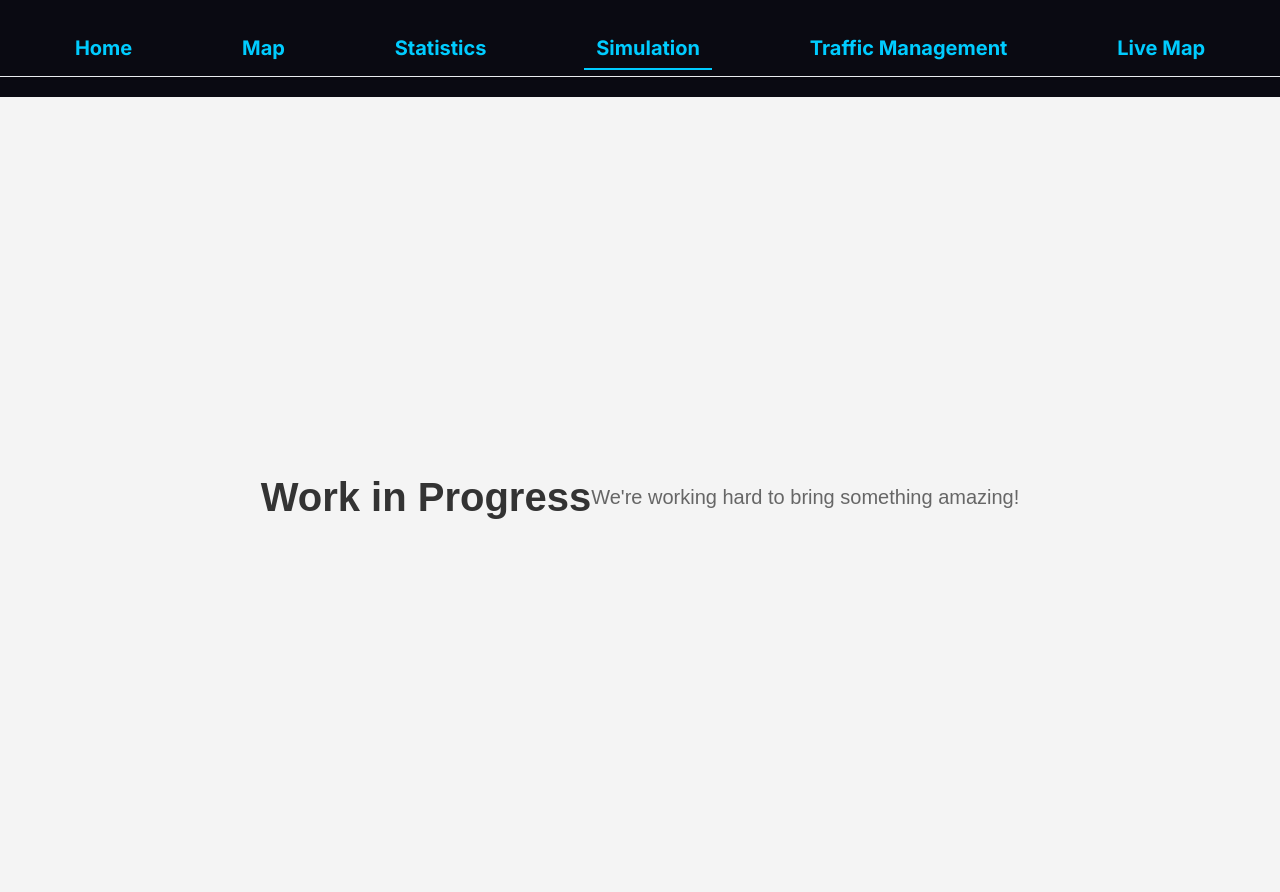
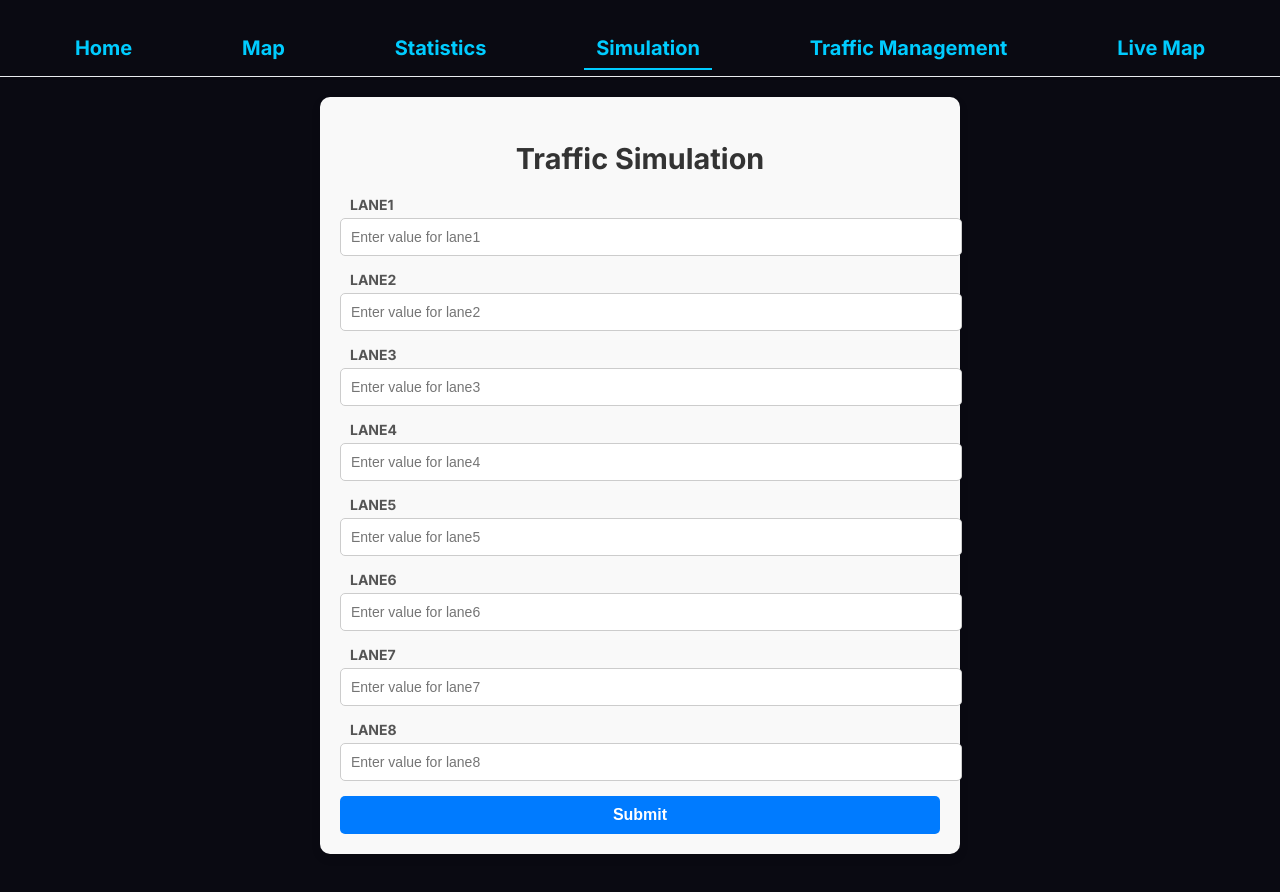
Before and after one commit to momed-0/traffic-management-project, a React (Create React App) app: page /simulation in a window 1280 px wide. Shown: the top 892 px of the page. Built offline with nearby package versions, Linux system fonts and the light colour scheme; no server answers; the HTML template or start-up script is replaced by a standard one.

Commit message:
Added simulation form

```diff
--- a/src/App.js
+++ b/src/App.js
@@ -9,7 +9,7 @@ import WorkInProgress from "./components/workInProgress";
 import ProgressBar from "./components/ProgressBar/progressBar";
 import AnimatedSection from "./components/AnimatedSection/animatedSection";
 import TrafficStatistics from "./components/TrafficStatistics/TrafficStatistics";
-
+import SimulationForm from "./components/Simulation/simulation";
 const App = () => {
   const [data, setData] = useState(initData);
   const [loading, setLoading] = useState(false);
@@ -149,7 +149,7 @@ const App = () => {
                 path="/simulation"
                 element={
                   <AnimatedSection>
-                    <WorkInProgress />
+                    <SimulationForm />
                   </AnimatedSection>
                 }
               />
--- /dev/null
+++ b/src/components/Simulation/simulation.css
@@ -0,0 +1,126 @@
+.simulation-form-container {
+  width: 90%;
+  max-width: 600px;
+  margin: 20px auto;
+  padding: 20px;
+  background: #f9f9f9;
+  border-radius: 10px;
+  box-shadow: 0 4px 10px rgba(0, 0, 0, 0.1);
+  text-align: center;
+}
+
+.simulation-form-container h2 {
+  margin-bottom: 20px;
+  color: #333;
+}
+
+.simulation-form {
+  display: flex;
+  flex-direction: column;
+  gap: 15px;
+}
+
+.form-group {
+  display: flex;
+  flex-direction: column;
+  align-items: flex-start;
+}
+
+.form-group label {
+  font-size: 14px;
+  font-weight: bold;
+  margin-bottom: 5px;
+  color: #555;
+}
+
+.form-group input {
+  width: 100%;
+  padding: 10px;
+  font-size: 14px;
+  border: 1px solid #ccc;
+  border-radius: 5px;
+  outline: none;
+  transition: border-color 0.3s ease;
+}
+
+.form-group input:focus {
+  border-color: #007bff;
+  box-shadow: 0 0 5px rgba(0, 123, 255, 0.5);
+}
+
+.submit-button {
+  padding: 10px 20px;
+  font-size: 16px;
+  font-weight: bold;
+  color: #fff;
+  background-color: #007bff;
+  border: none;
+  border-radius: 5px;
+  cursor: pointer;
+  transition: background-color 0.3s ease;
+}
+
+.submit-button:hover {
+  background-color: #0056b3;
+}
+
+.submit-button:disabled {
+  background-color: #ccc;
+  cursor: not-allowed;
+}
+
+.error-message {
+  margin-top: 20px;
+  color: red;
+  font-weight: bold;
+}
+
+.result-modal {
+  position: fixed;
+  top: 0;
+  left: 0;
+  width: 100%;
+  height: 100%;
+  background: rgba(0, 0, 0, 0.5);
+  display: flex;
+  justify-content: center;
+  align-items: center;
+  z-index: 1000;
+}
+
+.result-modal-content {
+  background: #fff;
+  padding: 20px;
+  border-radius: 10px;
+  width: 90%;
+  max-width: 500px;
+  text-align: center;
+  position: relative;
+}
+
+.result-modal-content h3 {
+  margin-bottom: 20px;
+}
+
+.result-modal-content pre {
+  text-align: left;
+  background: #f4f4f4;
+  padding: 10px;
+  border-radius: 5px;
+  overflow-x: auto;
+}
+
+.close-button {
+  position: absolute;
+  top: 10px;
+  right: 10px;
+  background: none;
+  border: none;
+  font-size: 20px;
+  cursor: pointer;
+  color: #333;
+}
+
+.close-button:hover {
+  color: red;
+}
--- /dev/null
+++ b/src/components/Simulation/simulation.jsx
@@ -0,0 +1,105 @@
+import React, { useState } from "react";
+import "./simulation.css";
+
+const SimulationForm = () => {
+  const [formData, setFormData] = useState({
+    lane1: "",
+    lane2: "",
+    lane3: "",
+    lane4: "",
+    lane5: "",
+    lane6: "",
+    lane7: "",
+    lane8: "",
+  });
+
+  const [result, setResult] = useState(null);
+  const [loading, setLoading] = useState(false);
+  const [error, setError] = useState(null);
+
+  const handleChange = (e) => {
+    const { name, value } = e.target;
+    setFormData({ ...formData, [name]: value === "" ? "" : Number(value) });
+  };
+
+  const handleSubmit = async (e) => {
+    e.preventDefault();
+    setLoading(true);
+    setError(null);
+
+    try {
+      const response = await fetch("https://xgboost-flask-server.onrender.com/predict", {
+        method: "POST",
+        headers: { "Content-Type": "application/json" },
+        body: JSON.stringify(formData),
+      });
+
+      if (!response.ok) {
+        throw new Error(`HTTP error! Status: ${response.status}`);
+      }
+
+      const data = await response.json();
+      setResult(data);
+    } catch (err) {
+      setError("Failed to fetch prediction. Please try again.");
+    } finally {
+      setLoading(false);
+    }
+  };
+
+  const handleCloseResult = () => {
+    setResult(null); // Close the result window
+    setFormData({
+      lane1: "",
+      lane2: "",
+      lane3: "",
+      lane4: "",
+      lane5: "",
+      lane6: "",
+      lane7: "",
+      lane8: "",
+    }); // Clear the form inputs
+  };
+
+  return (
+    <div className="simulation-form-container">
+      <h2>Traffic Simulation</h2>
+      <form onSubmit={handleSubmit} className="simulation-form">
+        {Object.keys(formData).map((lane, index) => (
+          <div key={index} className="form-group">
+            <label htmlFor={lane}>{lane.toUpperCase()}</label>
+            <input
+              type="number"
+              id={lane}
+              name={lane}
+              value={formData[lane]}
+              onChange={handleChange}
+              required
+              min="0"
+              placeholder={`Enter value for ${lane}`}
+            />
+          </div>
+        ))}
+        <button type="submit" className="submit-button" disabled={loading}>
+          {loading ? "Submitting..." : "Submit"}
+        </button>
+      </form>
+
+      {error && <p className="error-message">{error}</p>}
+
+      {result && (
+        <div className="result-modal">
+          <div className="result-modal-content">
+            <button className="close-button" onClick={handleCloseResult}>
+              &times;
+            </button>
+            <h3>Prediction Result</h3>
+            <pre>{JSON.stringify(result, null, 2)}</pre>
+          </div>
+        </div>
+      )}
+    </div>
+  );
+};
+
+export default SimulationForm;
```
